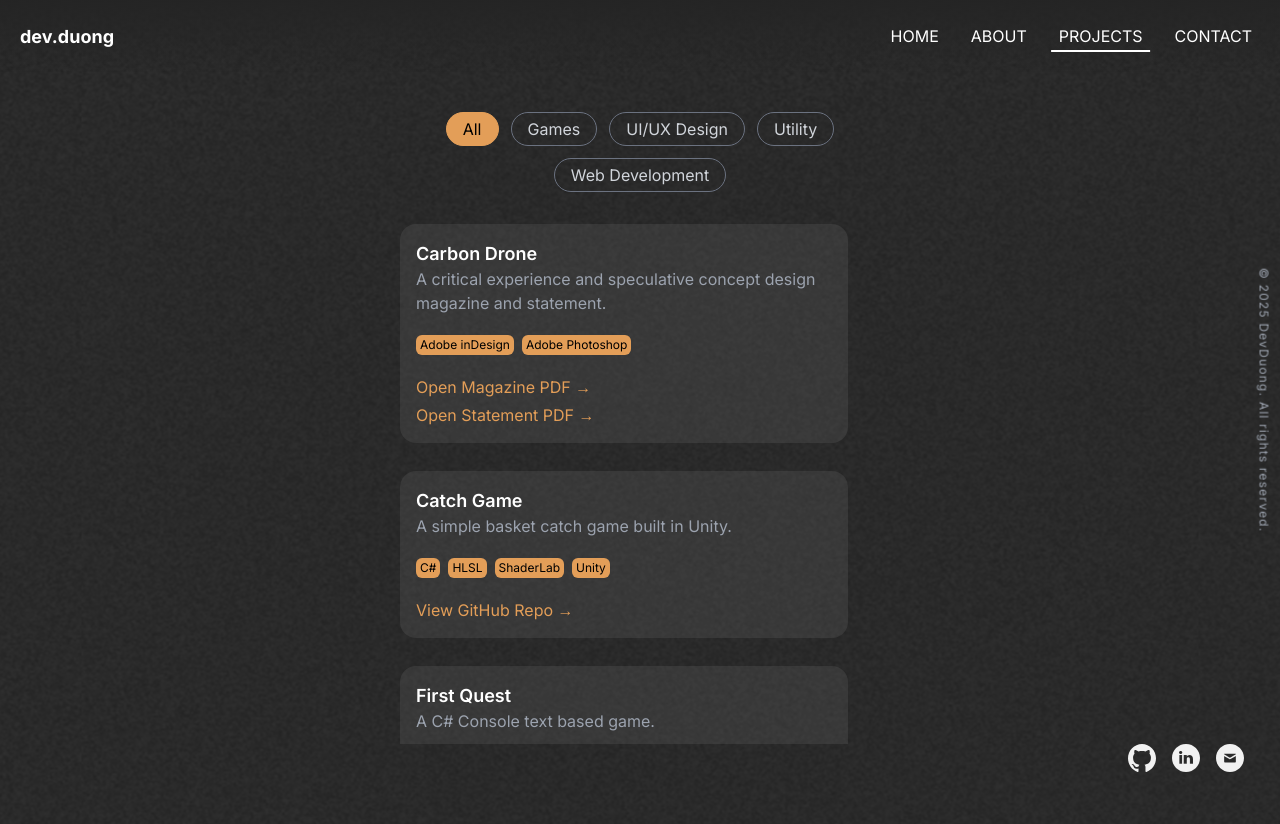
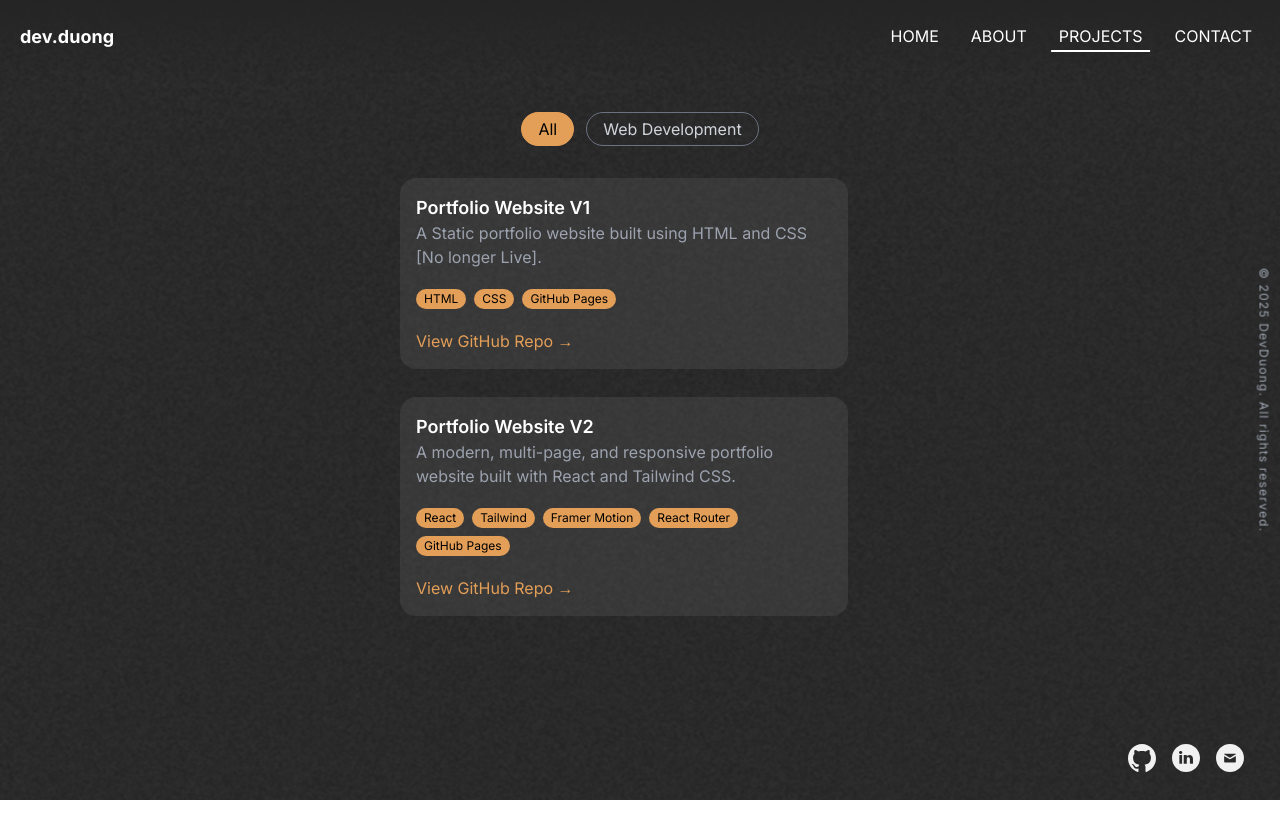
Before and after one commit to dev-duong/dev-duong.github.io, a React (Create React App) app: page /projects in a window 1280 px wide. After the commit the page ends 800 px from the top, so only its background shows below. Built offline with nearby package versions, Linux system fonts and the light colour scheme.

Commit message:
Added project details page and routing

```diff
--- a/src/App.js
+++ b/src/App.js
@@ -8,6 +8,7 @@ import Projects from "./pages/Projects";
 import Contact from "./pages/Contact";
 import Admin from "./pages/Admin";
 import NotFound from "./pages/NotFound";
+import ProjectDetail from "./pages/projects/ProjectDetail";
 
 // Components
 import Background from "./components/layout/Background";
@@ -31,6 +32,7 @@ function App() {
           <Route path="/home" element={<Home />} />
           <Route path="/about" element={<About />} />
           <Route path="/projects" element={<Projects />} />
+          <Route path="/projects/:slug" element={<ProjectDetail />} />
           <Route path="/contact" element={<Contact />} />
           <Route path="/admin" element={<Admin />} />
         </Routes>
--- a/src/components/ui/ProjectCard.js
+++ b/src/components/ui/ProjectCard.js
@@ -1,11 +1,13 @@
+import { Link } from "react-router-dom";
 import TextBox from "../ui/TextBox";
 
 const ProjectCard = ({
+  slug,
   title,
   description,
   tags,
   link,
-  type = "github",
+  type,
   linkLabel,
 }) => {
   // Helper to get link label per type
@@ -29,8 +31,6 @@ const ProjectCard = ({
     : [];
 
   // Normalize linkLabel to array for easier mapping
-  // If linkLabel is a single string, repeat it for all links
-  // If not provided, use default label per link type
   const labels = (() => {
     if (!linkLabel) return links.map(({ type }) => getDefaultLabel(type));
     if (typeof linkLabel === "string") return links.map(() => linkLabel);
@@ -43,10 +43,15 @@ const ProjectCard = ({
   })();
 
   return (
-    <article className="flex flex-col sm:flex-row gap-5 bg-[#686868] bg-opacity-25 hover:bg-opacity-60 transition duration-300 ease-in-out transform hover:-translate-y-1 p-4 rounded-2xl">
+    <Link to={`/projects/${slug}`} className="block">
+      <article className="flex flex-col sm:flex-row gap-5 bg-[#686868] bg-opacity-25 hover:bg-opacity-60 transition duration-300 ease-in-out transform hover:-translate-y-1 p-4 rounded-2xl cursor-pointer">
         <div className="flex flex-col justify-between gap-3 flex-1">
           <div>
-          <h3 className="text-xl font-semibold">{title}</h3>
+            <Link to={`/projects/${slug}`}>
+              <h3 className="text-xl font-semibold hover:text-myOrange transition">
+                {title}
+              </h3>
+            </Link>
             <p className="text-gray-400">{description}</p>
           </div>
 
@@ -69,6 +74,7 @@ const ProjectCard = ({
                 target="_blank"
                 rel="noopener noreferrer"
                 className="text-myOrange hover:underline"
+                onClick={(e) => e.stopPropagation()}
               >
                 {labels[index]}
               </a>
@@ -76,6 +82,7 @@ const ProjectCard = ({
           </div>
         </div>
       </article>
+    </Link>
   );
 };
 
--- a/src/components/ui/TextBox.js
+++ b/src/components/ui/TextBox.js
@@ -4,7 +4,7 @@ import React from "react";
 const TextBox = ({ text, bgColor, textColor }) => {
   return (
     <div
-      className={`${bgColor} ${textColor} p-0.5 pr-1 pl-1 text-center text-xs rounded-md`}
+      className={`${bgColor} ${textColor} p-0.5 px-2 text-center text-xs rounded-full`}
     >
       <p>{text}</p>
     </div>
--- a/src/pages/Projects.js
+++ b/src/pages/Projects.js
@@ -1,5 +1,6 @@
 import { useState } from "react";
 import { AnimatePresence, motion } from "framer-motion";
+import { Link } from "react-router-dom";
 
 // UI
 import SocialLinks from "../components/ui/SocialLinks";
@@ -8,6 +9,9 @@ import CategoryFilter from "../components/ui/CategoryFilter";
 
 // Animations
 import PageWrapper from "../components/layout/PageWrapper";
+
+// Pages
+import projectsData from "./data/ProjectData";
 
 // Project PDFs
 import RealWorldJournal from "../assets/Projects/RealWorldJournal.pdf";
@@ -20,152 +24,136 @@ import MushroomLog from "../assets/Projects/MushroomLog.otf";
 
 // All Projects
 const allProjects = [
-  // Portfolio V2
-  {
-    category: "Web Development",
-    title: "Portfolio Website V2",
-    description:
-      "A modern, multi-page, and responsive portfolio website built with React and Tailwind CSS.",
-    tags: [
-      "React",
-      "Tailwind",
-      "Framer Motion",
-      "React Router",
-      "GitHub Pages",
-    ],
-    link: "https://github.com/dev-duong/dev-duong.github.io",
-    type: "github",
-  },
-  // Portfolio V1
-  {
-    category: "Web Development",
-    title: "Portfolio Website V1",
-    description:
-      "A Static portfolio website built using HTML and CSS [No longer Live].",
-    tags: ["HTML", "CSS", "GitHub Pages"],
-    link: "https://github.com/dev-duong/v1-dev-duong.github.io",
-    type: "github",
-  },
-  // Web Calculator
-  {
-    category: "Web Development",
-    title: "Web-Calculator",
-    description:
-      "A web-based calculator built using HTML, CSS, and JavaScript, providing basic arithmetic functionality with a user-friendly interface.",
-    tags: ["HTML", "CSS", "JavaScript"],
-    link: "https://github.com/dev-duong/Web-Calculator",
-    type: "github",
-  },
-  // Portfolio [Mobile]
-  {
-    category: "Web Development",
-    title: "Portfolio Website [Mobile-Only]",
-    description:
-      "A website portfolio built using HTML, and CSS. [Built for only mobile]",
-    tags: ["HTML", "CSS"],
-    link: "https://github.com/dev-duong/Mobile-Website-Portfolio",
-    type: "github",
-  },
-  // Travel Site
-  {
-    category: "Web Development",
-    title: "Responsive Travel Website",
-    description:
-      "A Static portfolio website built using HTML and CSS adhering to the requirements of Web Content Accessibility Guidelines (WCAG)",
-    tags: ["HTML", "CSS"],
-    link: "https://github.com/dev-duong/Resposive-Travel-Website",
-    type: "github",
-  },
-  // First Quest
-  {
-    category: "Games",
-    title: "First Quest",
-    description: "A C# Console text based game.",
-    tags: ["C#"],
-    link: "https://github.com/dev-duong/firstQuest",
-    type: "github",
-  },
-  // Catch Game
-  {
-    category: "Games",
-    title: "Catch Game",
-    description: "A simple basket catch game built in Unity.",
-    tags: ["C#", "HLSL", "ShaderLab", "Unity"],
-    link: "https://github.com/dev-duong/CatchGame",
-    type: "github",
-  },
-  // Savings Calculator
-  {
-    category: "Utility",
-    title: "Saving Calculator",
-    description:
-      "An interactive tool that helps users estimate how much they can split their income by percentage.",
-    tags: ["C#"],
-    link: "https://github.com/dev-duong/savingsCalculator",
-    type: "github",
-  },
-  // Real World Journal
-  {
-    category: "UI/UX Design",
-    title: "Real World Journal",
-    description:
-      "A logo Design for a fictional journal company called Real World Jounral.",
-    tags: ["Adobe inDesign", "Adobe Illustrator"],
-    link: RealWorldJournal,
-    type: "pdf",
-  },
-  // More Than Human
-  {
-    category: "UI/UX Design",
-    title: "More Than Human",
-    description:
-      "A critical experience concept design. Includes contextual research, world building, and designs.",
-    tags: ["Adobe inDesign", "Adobe Photoshop"],
-    link: MoreThanHuman,
-    type: "pdf",
-  },
-  // Carbon Drone
-  {
-    category: "UI/UX Design",
-    title: "Carbon Drone",
-    description:
-      "A critical experience and speculative concept design magazine and statement.",
-    tags: ["Adobe inDesign", "Adobe Photoshop"],
-    link: [
-      { url: CarbonDrone, type: "pdf" },
-      { url: CarbonDroneStatement, type: "pdf" },
-    ],
-    linkLabel: ["Open Magazine PDF →", "Open Statement PDF →"],
-  },
-  // Mushroom Font
-  {
-    category: "UI/UX Design",
-    title: "Mushroom Font",
-    description: "A custom mushroom themed font.",
-    tags: ["Adobe inDesign", "Adobe Illustrator"],
-    link: [
-      { url: MushroomFont, type: "pdf" },
-      { url: MushroomFontStatement, type: "pdf" },
-      { url: MushroomLog },
-    ],
-    linkLabel: [
-      "Open Magazine PDF →",
-      "Open Statement PDF →",
-      "Download Font →",
-    ],
-  },
+  // // Portfolio V1
+  // {
+  //   category: "Web Development",
+  //   title: "Portfolio Website V1",
+  //   description:
+  //     "A Static portfolio website built using HTML and CSS [No longer Live].",
+  //   tags: ["HTML", "CSS", "GitHub Pages"],
+  //   link: "https://github.com/dev-duong/v1-dev-duong.github.io",
+  //   type: "github",
+  // },
+  // // Web Calculator
+  // {
+  //   category: "Web Development",
+  //   title: "Web-Calculator",
+  //   description:
+  //     "A web-based calculator built using HTML, CSS, and JavaScript, providing basic arithmetic functionality with a user-friendly interface.",
+  //   tags: ["HTML", "CSS", "JavaScript"],
+  //   link: "https://github.com/dev-duong/Web-Calculator",
+  //   type: "github",
+  // },
+  // // Portfolio [Mobile]
+  // {
+  //   category: "Web Development",
+  //   title: "Portfolio Website [Mobile-Only]",
+  //   description:
+  //     "A website portfolio built using HTML, and CSS. [Built for only mobile]",
+  //   tags: ["HTML", "CSS"],
+  //   link: "https://github.com/dev-duong/Mobile-Website-Portfolio",
+  //   type: "github",
+  // },
+  // // Travel Site
+  // {
+  //   category: "Web Development",
+  //   title: "Responsive Travel Website",
+  //   description:
+  //     "A Static portfolio website built using HTML and CSS adhering to the requirements of Web Content Accessibility Guidelines (WCAG)",
+  //   tags: ["HTML", "CSS"],
+  //   link: "https://github.com/dev-duong/Resposive-Travel-Website",
+  //   type: "github",
+  // },
+  // // First Quest
+  // {
+  //   category: "Games",
+  //   title: "First Quest",
+  //   description: "A C# Console text based game.",
+  //   tags: ["C#"],
+  //   link: "https://github.com/dev-duong/firstQuest",
+  //   type: "github",
+  // },
+  // // Catch Game
+  // {
+  //   category: "Games",
+  //   title: "Catch Game",
+  //   description: "A simple basket catch game built in Unity.",
+  //   tags: ["C#", "HLSL", "ShaderLab", "Unity"],
+  //   link: "https://github.com/dev-duong/CatchGame",
+  //   type: "github",
+  // },
+  // // Savings Calculator
+  // {
+  //   category: "Utility",
+  //   title: "Saving Calculator",
+  //   description:
+  //     "An interactive tool that helps users estimate how much they can split their income by percentage.",
+  //   tags: ["C#"],
+  //   link: "https://github.com/dev-duong/savingsCalculator",
+  //   type: "github",
+  // },
+  // // Real World Journal
+  // {
+  //   category: "UI/UX Design",
+  //   title: "Real World Journal",
+  //   description:
+  //     "A logo Design for a fictional journal company called Real World Jounral.",
+  //   tags: ["Adobe inDesign", "Adobe Illustrator"],
+  //   link: RealWorldJournal,
+  //   type: "pdf",
+  // },
+  // // More Than Human
+  // {
+  //   category: "UI/UX Design",
+  //   title: "More Than Human",
+  //   description:
+  //     "A critical experience concept design. Includes contextual research, world building, and designs.",
+  //   tags: ["Adobe inDesign", "Adobe Photoshop"],
+  //   link: MoreThanHuman,
+  //   type: "pdf",
+  // },
+  // // Carbon Drone
+  // {
+  //   category: "UI/UX Design",
+  //   title: "Carbon Drone",
+  //   description:
+  //     "A critical experience and speculative concept design magazine and statement.",
+  //   tags: ["Adobe inDesign", "Adobe Photoshop"],
+  //   link: [
+  //     { url: CarbonDrone, type: "pdf" },
+  //     { url: CarbonDroneStatement, type: "pdf" },
+  //   ],
+  //   linkLabel: ["Open Magazine PDF →", "Open Statement PDF →"],
+  // },
+  // // Mushroom Font
+  // {
+  //   category: "UI/UX Design",
+  //   title: "Mushroom Font",
+  //   description: "A custom mushroom themed font.",
+  //   tags: ["Adobe inDesign", "Adobe Illustrator"],
+  //   link: [
+  //     { url: MushroomFont, type: "pdf" },
+  //     { url: MushroomFontStatement, type: "pdf" },
+  //     { url: MushroomLog },
+  //   ],
+  //   linkLabel: [
+  //     "Open Magazine PDF →",
+  //     "Open Statement PDF →",
+  //     "Download Font →",
+  //   ],
+  // },
 ];
 
 // Project Page
 const Projects = () => {
   const [selectedCategory, setSelectedCategory] = useState(null);
 
-  const categories = [...new Set(allProjects.map((p) => p.category))];
+  const categories = [...new Set(projectsData.map((p) => p.category))];
   const filteredProjects = (
     selectedCategory
-      ? allProjects.filter((p) => p.category === selectedCategory)
-      : allProjects
-  ).sort((a, b) => a.title.localeCompare(b.title)); // Sort alphabetically by title
+      ? projectsData.filter((p) => p.category === selectedCategory)
+      : projectsData
+  ).sort((a, b) => a.title.localeCompare(b.title));
 
   return (
     <main className="p-28 px-4 w-full max-w-[90%] sm:max-w-[80%] md:max-w-[60%] lg:max-w-[50%] xl:max-w-[40%] mx-auto flex flex-col justify-center flex-grow pb-20 md:pb-0">
@@ -192,7 +180,13 @@ const Projects = () => {
                 style={{ maxHeight: "70vh" }}
               >
                 {filteredProjects.map((project) => (
-                  <ProjectCard key={project.title} {...project} />
+                  <Link
+                    key={project.slug}
+                    to={`/projects/${project.slug}`}
+                    className="block no-underline hover:no-underline"
+                  >
+                    <ProjectCard {...project} />
+                  </Link>
                 ))}
               </motion.div>
             </AnimatePresence>
--- /dev/null
+++ b/src/pages/data/ProjectData.js
@@ -0,0 +1,32 @@
+// src/data/projectsData.js
+const projectsData = [
+  {
+    slug: "portfolio-website-v2",
+    category: "Web Development",
+    title: "Portfolio Website V2",
+    description:
+      "A modern, multi-page, and responsive portfolio website built with React and Tailwind CSS.",
+    tags: [
+      "React",
+      "Tailwind",
+      "Framer Motion",
+      "React Router",
+      "GitHub Pages",
+    ],
+    link: "https://github.com/dev-duong/dev-duong.github.io",
+    type: "github",
+  },
+  // Portfolio V1
+  {
+    slug: "portfolio-website-v1",
+    category: "Web Development",
+    title: "Portfolio Website V1",
+    description:
+      "A Static portfolio website built using HTML and CSS [No longer Live].",
+    tags: ["HTML", "CSS", "GitHub Pages"],
+    link: "https://github.com/dev-duong/v1-dev-duong.github.io",
+    type: "github",
+  },
+];
+
+export default projectsData;
--- /dev/null
+++ b/src/pages/projects/ProjectDetail.js
@@ -0,0 +1,29 @@
+import { useParams, Link } from "react-router-dom";
+import projectsData from "../data/ProjectData";
+import ProjectDetailTemplate from "./ProjectDetailTemplate";
+
+const ProjectDetail = () => {
+  const { slug } = useParams();
+  const project = projectsData.find((p) => p.slug === slug);
+
+  if (!project) {
+    return <div>Project not found</div>;
+  }
+
+  return (
+    <div className="pt-28 max-w-4xl mx-auto px-4">
+      {/* Back Link */}
+      <Link
+        to="/projects"
+        className="text-blue-500 underline mb-4 inline-block"
+      >
+        ← Back to Projects
+      </Link>
+
+      {/* Pass project data to template */}
+      <ProjectDetailTemplate project={project} />
+    </div>
+  );
+};
+
+export default ProjectDetail;
--- /dev/null
+++ b/src/pages/projects/ProjectDetailTemplate.js
@@ -0,0 +1,54 @@
+const ProjectDetailTemplate = ({ project }) => {
+  return (
+    <>
+      <h1 className="text-3xl font-bold mb-4">{project.title}</h1>
+
+      <p className="mb-6">{project.description}</p>
+
+      <div className="mb-6">
+        <strong>Category:</strong> {project.category}
+      </div>
+
+      <div className="mb-6">
+        <strong>Tags:</strong>{" "}
+        {project.tags?.map((tag) => (
+          <span
+            key={tag}
+            className="inline-block bg-gray-200 text-gray-700 px-2 py-1 mr-2 rounded"
+          >
+            {tag}
+          </span>
+        ))}
+      </div>
+
+      {project.link && (
+        <div>
+          {Array.isArray(project.link) ? (
+            project.link.map((linkItem, i) => (
+              <a
+                key={i}
+                href={linkItem.url || linkItem}
+                target="_blank"
+                rel="noopener noreferrer"
+                className="text-blue-600 underline mr-4"
+              >
+                {project.linkLabel?.[i] || "View Link"}
+              </a>
+            ))
+          ) : (
+            <a
+              href={project.link}
+              target="_blank"
+              rel="noopener noreferrer"
+              className="text-blue-600 underline"
+            >
+              View Project
+            </a>
+          )}
+        </div>
+      )}
+    </>
+  );
+};
+
+export default ProjectDetailTemplate;
```
Lines whose indentation alone changed are shown as unchanged.
